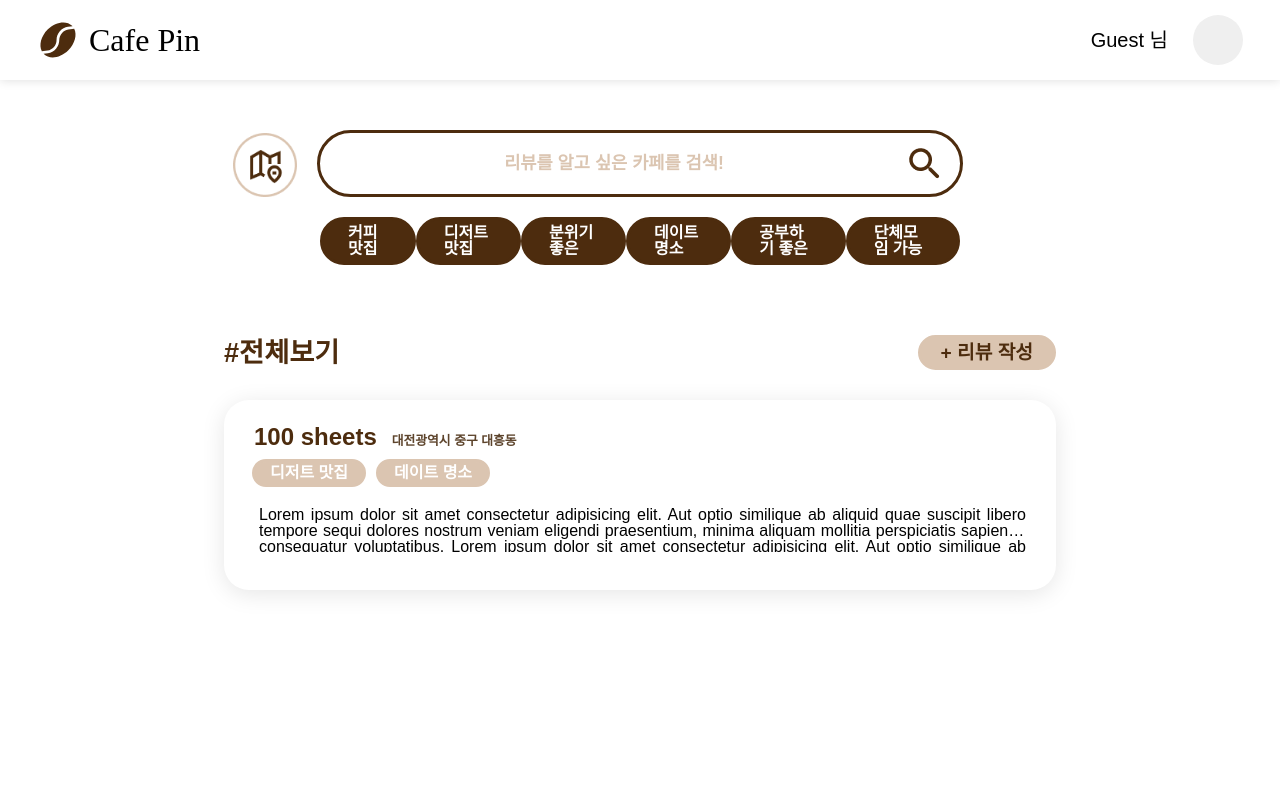
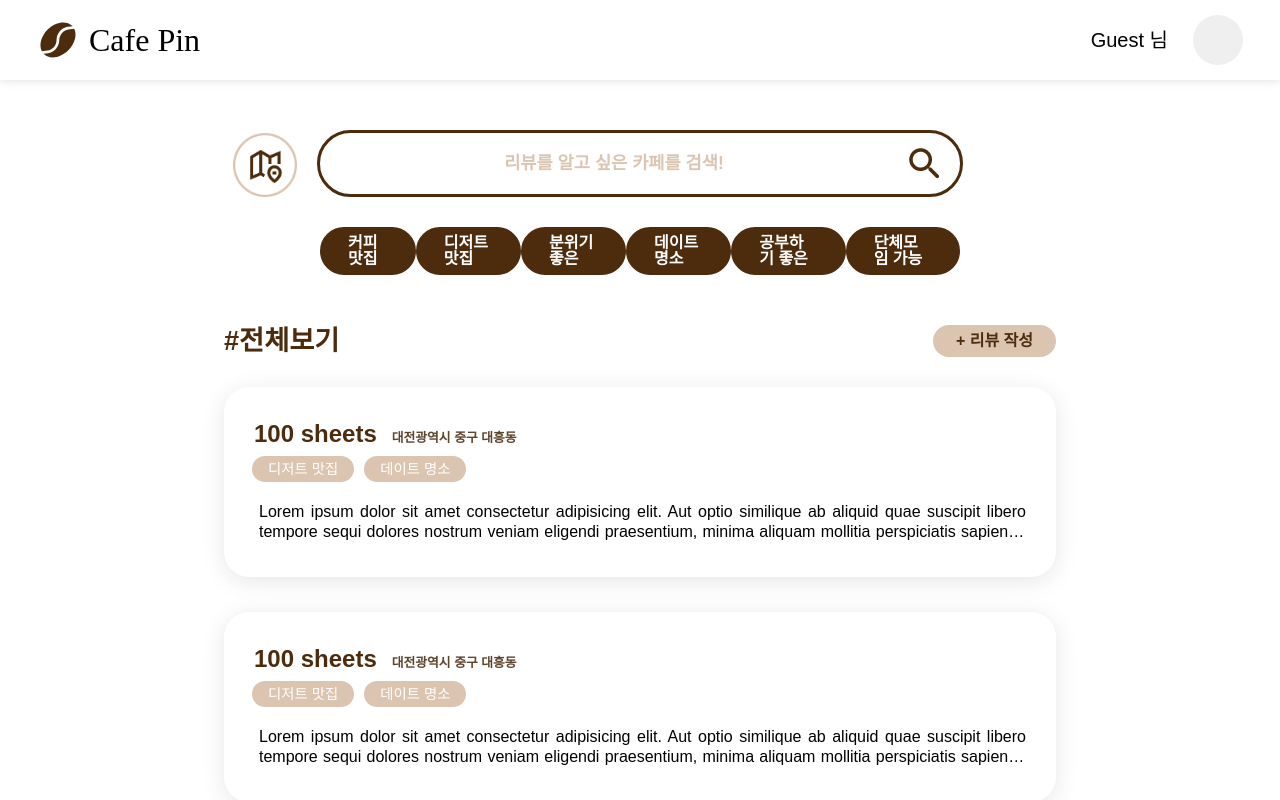
Before and after one commit to parkchowon/Cafe-Pin, a React (Vite) app: page / in a window 1280 px wide. Shown: the top 800 px of the page. Built offline with nearby package versions, Linux system fonts and the light colour scheme.

Commit message:
Style: 바뀐 글로벌스타일에 따른 미세한 스타일 조정

```diff
--- a/src/components/MainPageAddReviewButton/MainPageAddReviewButton.style.jsx
+++ b/src/components/MainPageAddReviewButton/MainPageAddReviewButton.style.jsx
@@ -2,8 +2,8 @@ import styled from 'styled-components';
 
 export const StyledDiv = styled.div`
   margin-left: auto;
-  font-weight: 900;
-  font-size: 1.2rem;
+  font-weight: 600;
+  font-size: 1rem;
   padding: 5px 20px;
   border-width: 2.25pt;
   border-style: solid;
--- a/src/components/MainPageCardListSection/MainPageCardListSection.jsx
+++ b/src/components/MainPageCardListSection/MainPageCardListSection.jsx
@@ -18,7 +18,29 @@ const MainPageCardListSection = () => {
   return (
     <MainPageCardContainer>
       <MainPageCardItem>
-        <div style={{ display: 'flex', margin: '25px 0px 10px 30px', gap: `15px`, alignItems: 'baseline' }}>
+        <div style={{ display: 'flex', margin: '35px 0px 10px 30px', gap: `15px`, alignItems: 'baseline' }}>
+          <CardTargetCafe>100 sheets</CardTargetCafe>
+          <CardTargetCafeAddress>대전광역시 중구 대흥동</CardTargetCafeAddress>
+        </div>
+        <CardHashtagSection>
+          <CardHashtagItem>디저트 맛집</CardHashtagItem>
+          <CardHashtagItem>데이트 명소</CardHashtagItem>
+        </CardHashtagSection>
+        <CardReviewText>{sampleText}</CardReviewText>
+      </MainPageCardItem>
+      <MainPageCardItem>
+        <div style={{ display: 'flex', margin: '35px 0px 10px 30px', gap: `15px`, alignItems: 'baseline' }}>
+          <CardTargetCafe>100 sheets</CardTargetCafe>
+          <CardTargetCafeAddress>대전광역시 중구 대흥동</CardTargetCafeAddress>
+        </div>
+        <CardHashtagSection>
+          <CardHashtagItem>디저트 맛집</CardHashtagItem>
+          <CardHashtagItem>데이트 명소</CardHashtagItem>
+        </CardHashtagSection>
+        <CardReviewText>{sampleText}</CardReviewText>
+      </MainPageCardItem>
+      <MainPageCardItem>
+        <div style={{ display: 'flex', margin: '35px 0px 10px 30px', gap: `15px`, alignItems: 'baseline' }}>
           <CardTargetCafe>100 sheets</CardTargetCafe>
           <CardTargetCafeAddress>대전광역시 중구 대흥동</CardTargetCafeAddress>
         </div>
--- a/src/components/MainPageCardListSection/MainPageCardListSection.style.jsx
+++ b/src/components/MainPageCardListSection/MainPageCardListSection.style.jsx
@@ -40,11 +40,11 @@ export const CardHashtagItem = styled.div`
   border-color: #dbc5b1;
   border-style: solid;
   background-color: #dbc5b1;
-  padding: 3px 15px;
+  padding: 3px 13px;
   border-radius: 19px;
   color: white;
-  font-weight: bold;
-  font-size: 1rem;
+  font-weight: 500;
+  font-size: 0.9rem;
 `;
 
 export const CardReviewText = styled.p`
@@ -55,7 +55,8 @@ export const CardReviewText = styled.p`
   overflow: hidden;
   text-overflow: ellipsis;
   display: -webkit-box;
-  height: 45px;
+  height: 42px;
+  line-height: 120%;
   -webkit-line-clamp: 2;
   -webkit-box-orient: vertical;
 `;
--- a/src/components/MainPageHashtagSelectionSection/MainPageHashtagSelectionSection.style.jsx
+++ b/src/components/MainPageHashtagSelectionSection/MainPageHashtagSelectionSection.style.jsx
@@ -4,7 +4,7 @@ export const HashtagSelectionSection = styled.section`
   display: flex;
   justify-content: space-between;
   width: 50%;
-  margin: 20px auto 0px auto;
+  margin: 30px auto 0px auto;
 
   &:hover {
     cursor: pointer;
--- a/src/pages/HomePage/HomePage.jsx
+++ b/src/pages/HomePage/HomePage.jsx
@@ -9,7 +9,7 @@ function HomePage() {
     <>
       <MainPageSearchSection></MainPageSearchSection>
       <MainPageHashtagSelectionSection></MainPageHashtagSelectionSection>
-      <div style={{ display: 'flex', width: '65%', margin: '70px auto 0px auto', alignItems: 'center' }}>
+      <div style={{ display: 'flex', width: '65%', margin: '50px auto 0px auto', alignItems: 'center' }}>
         <MainPageCurrentHashtagTextSection></MainPageCurrentHashtagTextSection>
         <MainPageAddReviewButton>리뷰 작성하기</MainPageAddReviewButton>
       </div>
```
